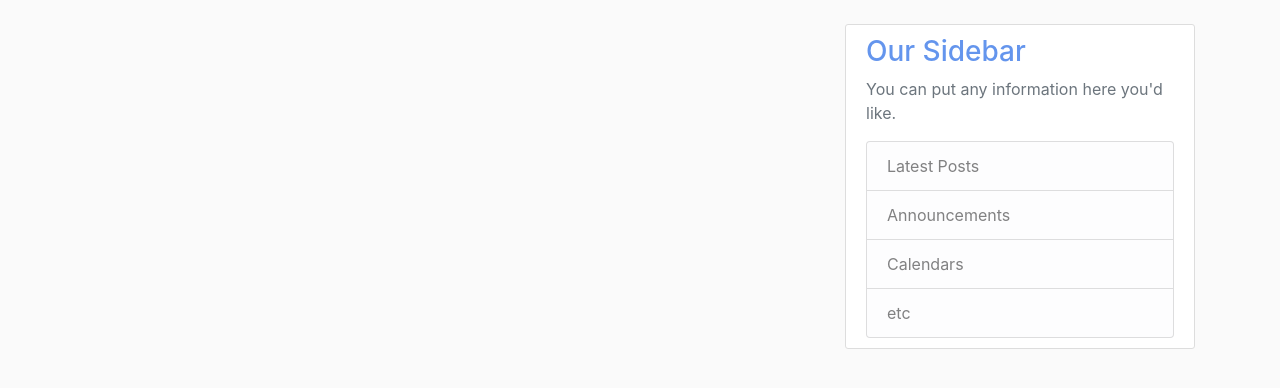
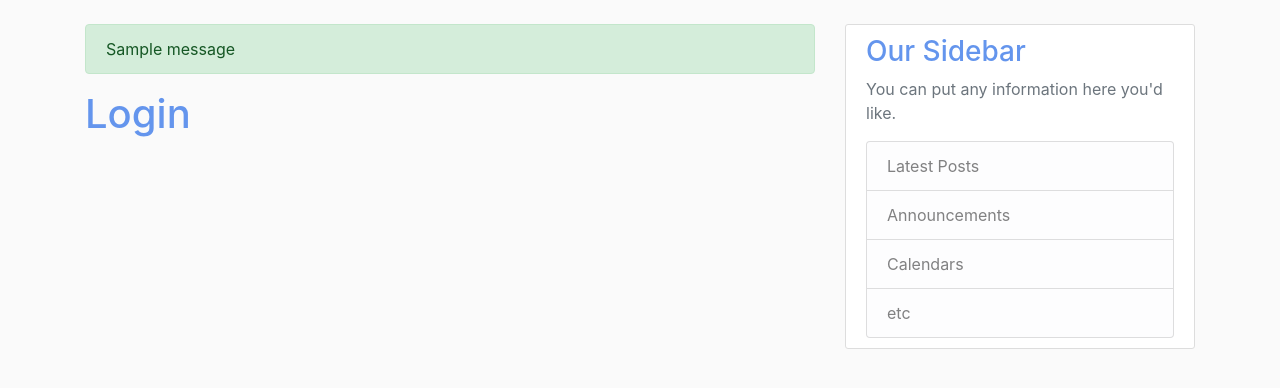
Before and after one commit to EveryTimeIWill18/WebSite, a Flask app: page /login in a window 1280 px wide. Shown: the part 56-444 px from the top of the page. Run offline with Flask 2, Linux system fonts and the light colour scheme; one stand-in notice (Sample message) is shown; some libraries are stand-ins or nearby versions.

Commit message:
Made updates to layout.html

```diff
--- a/app.py
+++ b/app.py
@@ -1,4 +1,4 @@
-from flask import Flask, render_template, flash
+from flask import Flask, render_template, flash, redirect, url_for
 from forms import RegistrationForm, LoginForm
 app = Flask(__name__)
 
@@ -33,7 +33,8 @@ def about():
 def register():
     form = RegistrationForm()
     if form.validate_on_submit():
-        flash(f'Account has been created for {form.username.data}')
+        flash(f'Account has been created for {form.username.data}!', 'success')
+        return redirect(url_for('home'))
     return render_template('register.html', title='Register', form=form)
 
 @app.route('/login')
--- a/templates/layout.html
+++ b/templates/layout.html
@@ -41,6 +41,19 @@
     <main role="main" class="container">
       <div class="row">
         <div class="col-md-8">
+
+         <!-- WITH BLOCK -->
+        {% with messages = get_flashed_messages(with_categories=true) %}
+            {% if messages %}
+                {% for category, message in messages %}
+                    <div class="alert alert-{{ category }}">
+                        {{ message }}
+                    </div>
+                {% endfor %}
+            {% endif %}
+        {% endwith %}
+
+        <!-- CONTENT BLOCK -->
           {% block content %}{% endblock %}
         </div>
         <div class="col-md-4">
--- a/templates/login.html
+++ b/templates/login.html
@@ -1,3 +1,4 @@
 {% extends "layout.html" %}
 {% block content %}
+    <h1>Login</h1>
 {% endblock content %}
```
